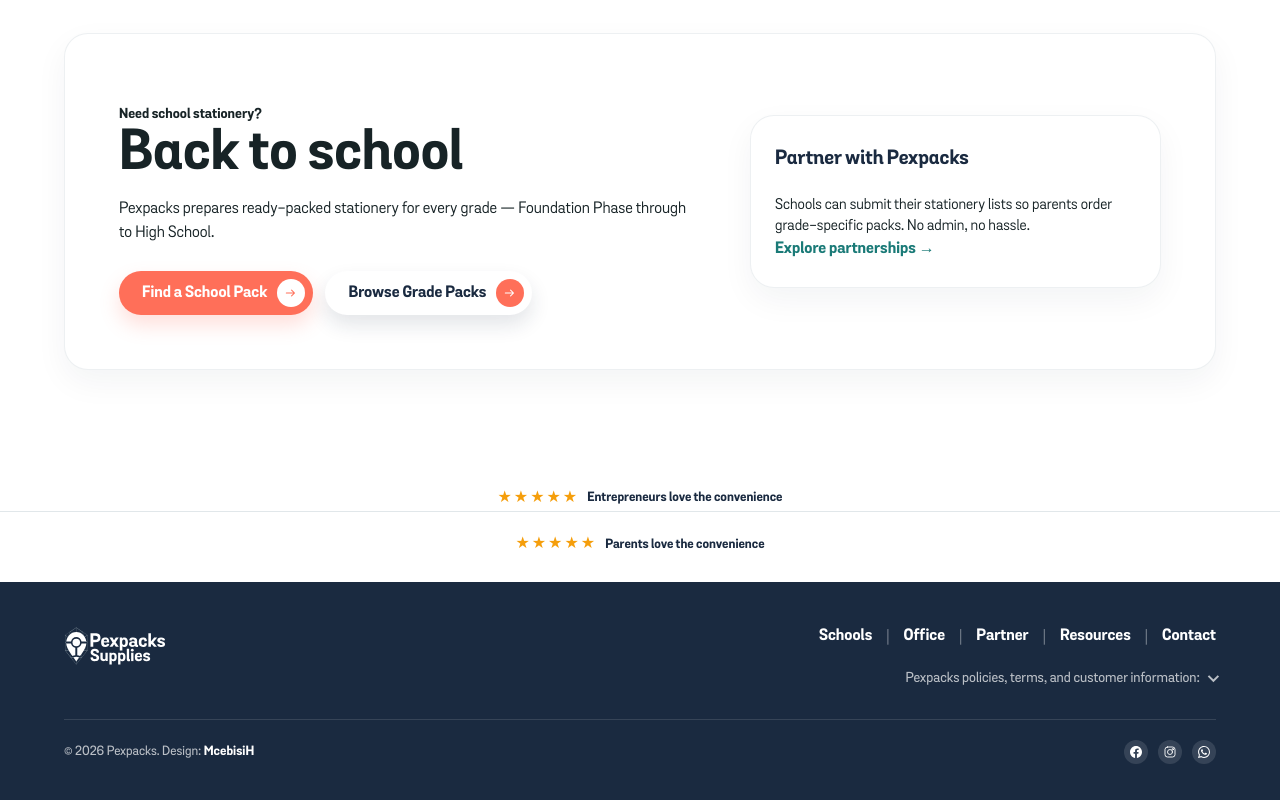
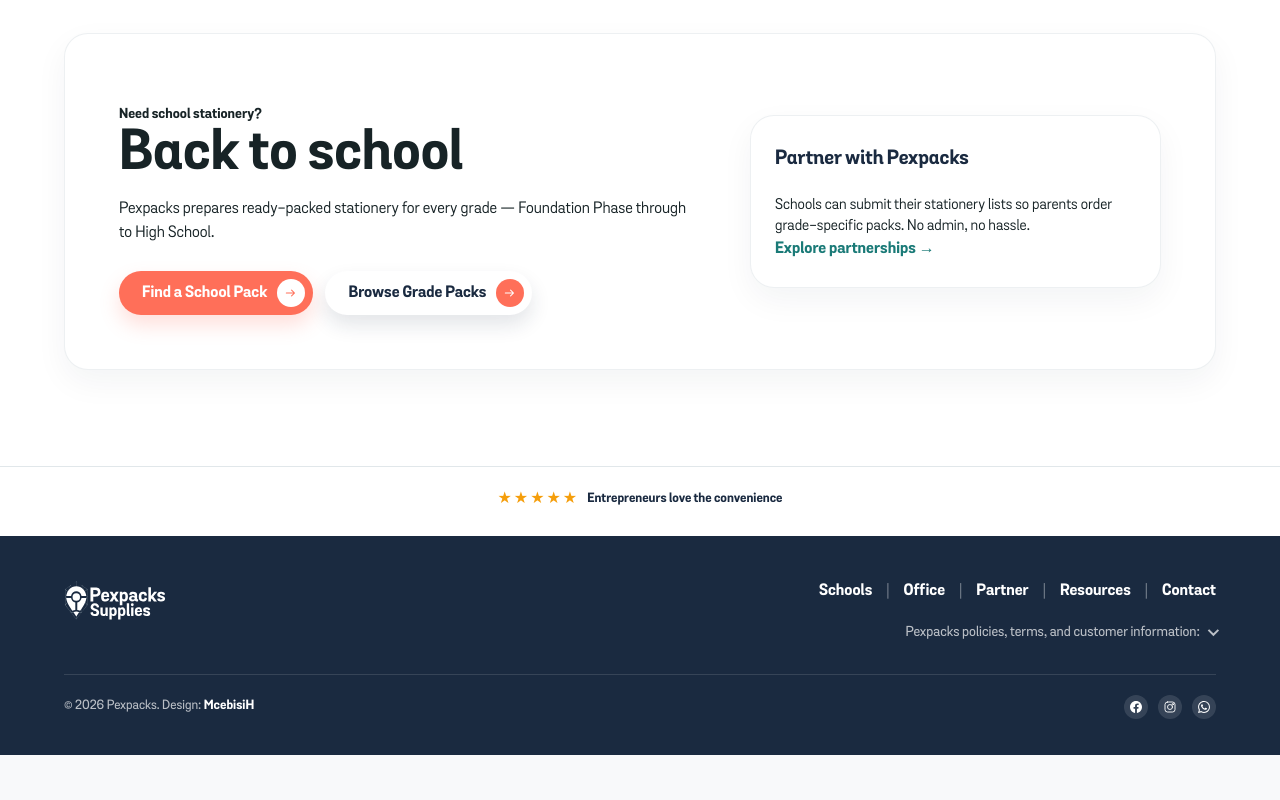
Before and after one commit to mcebisidesigner-spec/pexpacks-supplies, a Next.js app: page /office in a window 1280 px wide. Shown: the part 6910-7710 px from the top of the page. After the commit the page ends 7665 px from the top, so only its background shows below. Built offline with nearby package versions, Linux system fonts and the light colour scheme.

Commit message:
Office page: set site-rating-strip text to Entrepreneurs via pathname-based client component

```diff
--- a/app/layout.tsx
+++ b/app/layout.tsx
@@ -3,7 +3,7 @@
 import { Header } from "@/components/layout/Header";
 import { Footer } from "@/components/layout/Footer";
 import { ClientRuntimeWidgets } from "@/components/layout/ClientRuntimeWidgets";
-import { RatingStrip } from "@/components/shared/RatingStrip";
+import { SiteRatingStrip } from "@/components/shared/SiteRatingStrip";
 import { JsonLd } from "@/components/ui/JsonLd";
 import { buildMetadata } from "@/lib/seo";
 import {
@@ -130,9 +130,7 @@
           <main id="site-main" className="site-main">
             {children}
           </main>
-          <div className="site-rating-strip" aria-label="Pexpacks parent rating">
-            <RatingStrip />
-          </div>
+          <SiteRatingStrip />
           <Footer />
           <ClientRuntimeWidgets />
         </div>
--- a/app/office/page.tsx
+++ b/app/office/page.tsx
@@ -3,9 +3,8 @@
 import { Button } from "@/components/ui/Button";
 import { PageHero } from "@/components/marketing/PageHero";
 import { CTASection } from "@/components/marketing/CTASection";
+import { FaqMarquee } from "@/components/shared/FaqMarquee";
 import { OfficeQuoteExperience } from "@/components/marketing/OfficeQuoteExperience";
-import { FaqMarquee } from "@/components/shared/FaqMarquee";
-import { RatingStrip } from "@/components/shared/RatingStrip";
 import { officePacks } from "@/data/officePacks";
 import { faqs } from "@/data/faqs";
 import { buildMetadata } from "@/lib/seo";
@@ -233,7 +232,6 @@
           </div>
         </div>
       </section>
-      <RatingStrip text="Entrepreneurs love the convenience" />
     </>
   );
 }
--- /dev/null
+++ b/components/shared/SiteRatingStrip.tsx
@@ -0,0 +1,15 @@
+"use client";
+
+import { usePathname } from "next/navigation";
+import { RatingStrip } from "@/components/shared/RatingStrip";
+
+export function SiteRatingStrip() {
+  const pathname = usePathname();
+  const text = pathname === "/office" ? "Entrepreneurs love the convenience" : undefined;
+
+  return (
+    <div className="site-rating-strip" aria-label="Pexpacks parent rating">
+      <RatingStrip text={text} />
+    </div>
+  );
+}
```
